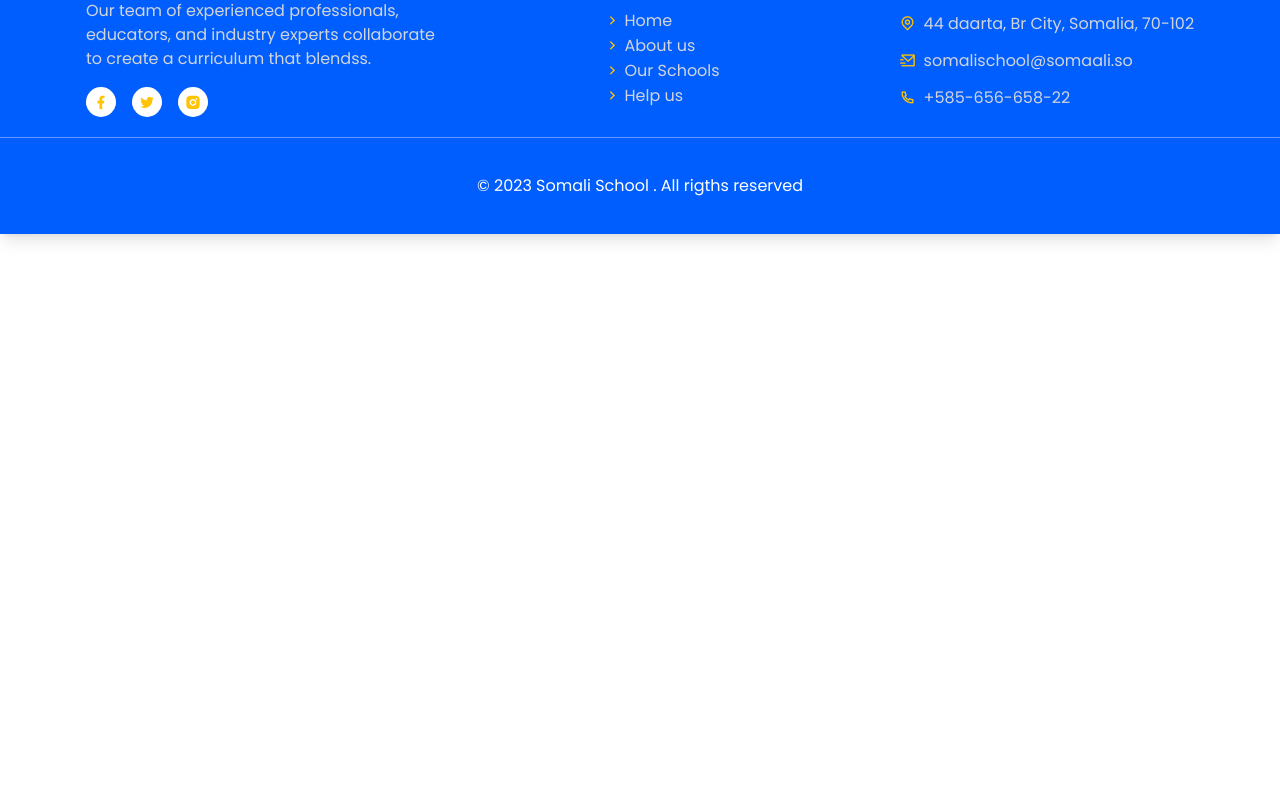
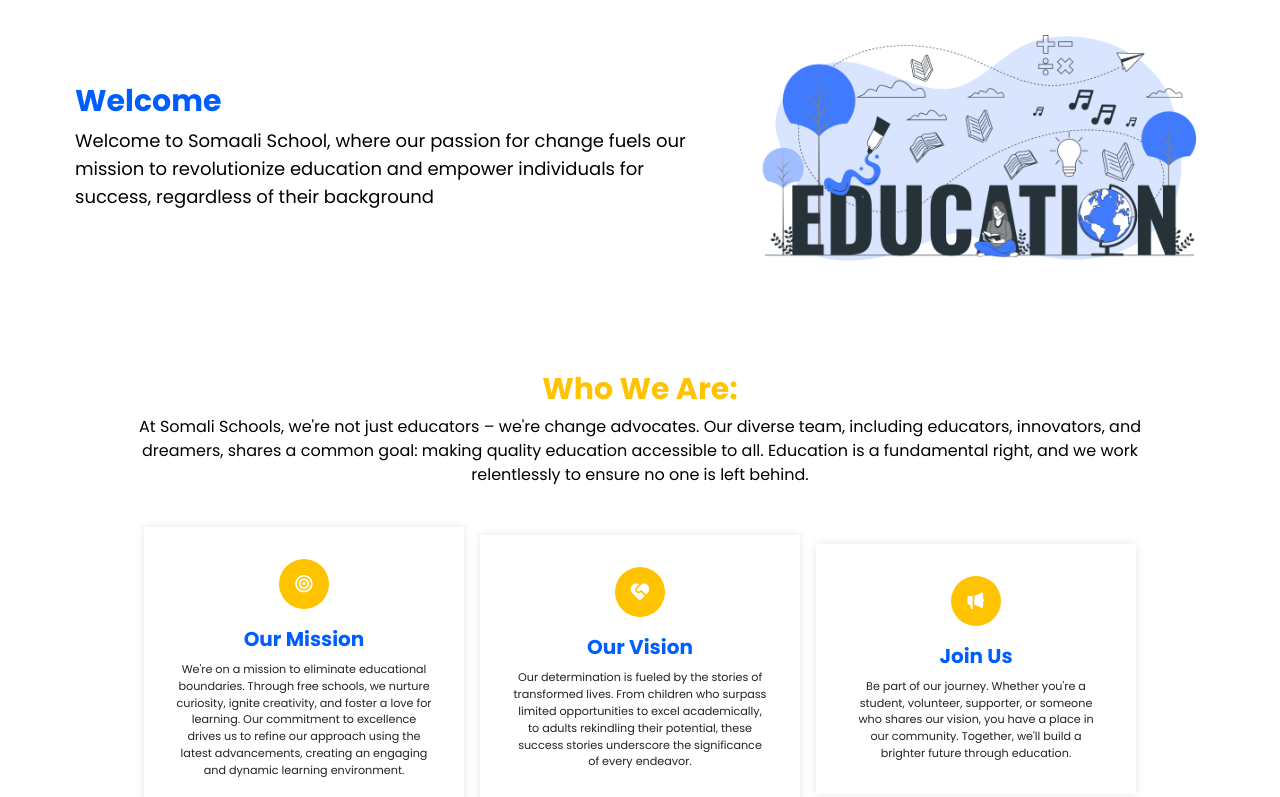
Before and after one commit to Amesasolutions/School-website, a React (Vite) app: page /About-us in a window 1280 px wide. Shown: the part 403-1200 px from the top of the page. Before the commit the page ends 800 px from the top, so only its background shows below. Built offline with nearby package versions, Linux system fonts and the light colour scheme.

Commit message:
done about us page

```diff
--- /dev/null
+++ b/src/components/AboutContent/Content.jsx
@@ -0,0 +1,134 @@
+import React from "react";
+import img from "../../assets/images/Education-bro.png";
+
+function Content() {
+  return (
+    <section className="!pt-8">
+      <div className="container overflow-y-hidden flex flex-col">
+        {/* ======= Welcome hero start ======== */}
+        <div className="flex items-center justify-between flex-col md:flex-row ">
+          <div className="flex flex-col items-center md:items-start gap-2">
+            <h2
+              data-aos="fade-right"
+              data-aos-duration="1500"
+              className="font-semibold text-3xl text-primaryColor"
+            >
+              Welcome
+            </h2>
+            <p
+              data-aos="fade-right"
+              data-aos-delay="50"
+              data-aos-duration="1300"
+              className="text-center md:text-left text-[0.8rem] md:text-lg"
+            >
+              Welcome to Somaali School, where our passion for change fuels our{" "}
+              <br className=" hidden md:block" />
+              mission to revolutionize education and empower individuals for{" "}
+              <br className=" hidden md:block" />
+              success, regardless of their background{" "}
+              <br className=" hidden md:block" />
+            </p>
+          </div>
+          <figure className="md:w-[28rem] w-[18rem]">
+            <img src={img} alt="" />
+          </figure>
+        </div>
+        {/* ======= Welcome hero start ======== */}
+        {/* ======= Content hero start ======== */}
+        <div className="flex flex-col items-center gap-8 ">
+          {/* ======= text top start ======== */}
+          <div className="flex flex-col gap-2 items-center">
+            <h2
+              data-aos="fade-up"
+              data-aos-duration="1500"
+              className="text-2xl md:text-3xl font-bold text-secondaryColor"
+            >
+              Who We Are:
+            </h2>
+            <p
+              data-aos="fade-right"
+              data-aos-duration="1200"
+              className="text-[0.8rem] md:text-[1rem] text-center whitespace-normal px-0 md:px-8"
+            >
+              At Somali Schools, we're not just educators – we're change
+              advocates. Our diverse team, including educators, innovators, and
+              dreamers, shares a common goal: making quality education
+              accessible to all. Education is a fundamental right, and we work
+              relentlessly to ensure no one is left behind.
+            </p>
+          </div>
+          {/* ======= text top end ======== */}
+          {/* ======= boxs start ======== */}
+          <div className="flex flex-wrap items-center justify-center gap-4 !overflow-hidden p-2">
+            <div
+              data-aos="fade-right"
+              data-aos-duration="1500"
+              className="w-full md:w-[20rem] flex flex-col gap-4 items-center justify-center p-8 bg-white shadow-[0px_0px_8px_rgba(0,0,0,0.1)] rounedd"
+            >
+              <div className="w-[50px] h-[50px] leading-[50px] text-center bg-secondaryColor text-white text-[1.3rem] rounded-full ">
+                <i class="ri-focus-2-line"></i>
+              </div>
+              <div className="flex flex-col items-center gap-2 ">
+                <h2 className="font-semibold text-xl text-primaryColor">
+                  Our Mission
+                </h2>
+                <p className="text-[0.7rem] text-center text-txtColor whitespace-normal">
+                  We're on a mission to eliminate educational boundaries.
+                  Through free schools, we nurture curiosity, ignite creativity,
+                  and foster a love for learning. Our commitment to excellence
+                  drives us to refine our approach using the latest
+                  advancements, creating an engaging and dynamic learning
+                  environment.
+                </p>
+              </div>
+            </div>
+            <div
+              data-aos="fade-up"
+              data-aos-duration="1300"
+              className="w-full md:w-[20rem] flex flex-col gap-4 items-center justify-center p-8 bg-white shadow-[0px_0px_8px_rgba(0,0,0,0.1)] rounedd"
+            >
+              <div className="w-[50px] h-[50px] leading-[50px] text-center bg-secondaryColor text-white text-[1.3rem] rounded-full ">
+              <i class="ri-service-fill"></i>
+              </div>
+              <div className="flex flex-col items-center gap-2 ">
+                <h2 className="font-semibold text-xl text-primaryColor">
+                  Our Vision
+                </h2>
+                <p className="text-[0.7rem] text-center text-txtColor whitespace-normal">
+                  Our determination is fueled by the stories of transformed
+                  lives. From children who surpass limited opportunities to
+                  excel academically, to adults rekindling their potential,
+                  these success stories underscore the significance of every
+                  endeavor.
+                </p>
+              </div>
+            </div>
+            <div
+            data-aos="fade-left"
+            data-aos-duration="1500"
+            className="w-full md:w-[20rem] flex flex-col gap-4 items-center justify-center p-8 bg-white shadow-[0px_0px_8px_rgba(0,0,0,0.1)] rounedd">
+              <div className="w-[50px] h-[50px] leading-[50px] text-center bg-secondaryColor text-white text-[1.3rem] rounded-full ">
+              <i class="ri-megaphone-fill"></i>
+              </div>
+              <div className="flex flex-col items-center gap-2 ">
+                <h2 className="font-semibold text-xl text-primaryColor">
+                  Join Us
+                </h2>
+                <p className="text-[0.7rem] text-center text-txtColor whitespace-normal">
+                  Be part of our journey. Whether you're a student, volunteer,
+                  supporter, or someone who shares our vision, you have a place
+                  in our community. Together, we'll build a brighter future
+                  through education.
+                </p>
+              </div>
+            </div>
+          </div>
+          {/* ======= boxs end ======== */}
+        </div>
+        {/* ======= Content hero end ======== */}
+      </div>
+    </section>
+  );
+}
+
+export default Content;
--- a/src/components/AboutContent/hero.jsx
+++ /dev/null
@@ -1,9 +0,0 @@
-import React from 'react'
-
-function hero() {
-  return (
-    <div>hero</div>
-  )
-}
-
-export default hero
--- a/src/components/Footer/Footer.jsx
+++ b/src/components/Footer/Footer.jsx
@@ -15,7 +15,7 @@ function Footer() {
         <div className='flex flex-wrap  justify-start  md:justify-center gap-6  md:gap-[15%] items-center w-full '>
           {/* first container */}
           <div>
-            <h1 className='text-white text-2xl'>Somali School</h1>
+            <h1 className='text-white text-2xl font-semibold'>Somali School</h1>
             <p className='py-2 text-gray-300'>Our team of experienced
               professionals, <br className=" hidden md:block" /> educators, and
               industry experts collaborate <br className=" hidden md:block" /> to
@@ -31,7 +31,7 @@ function Footer() {
 
           {/* second container */}
           <div className='flex flex-col gap-1'>
-            <h1 className='text-white text-[1.5rem]'>Quick links</h1>
+            <h1 className='text-white text-[1.5rem] font-medium'>Quick links</h1>
             <div className='flex flex-col'>
               <Link to='/'><p className='text-secondaryColor '><i class="ri-arrow-right-s-line"> <span className='text-gray-300 hover:text-secondaryColor'>Home</span> </i></p> </Link>
               <Link to='/About-us'><p className='text-secondaryColor '><i class="ri-arrow-right-s-line"> <span className='text-gray-300 hover:text-secondaryColor'>About us</span> </i></p> </Link>
@@ -42,7 +42,7 @@ function Footer() {
 
           {/* third container */}
           <div className='flex flex-col'>
-            <h1 className='text-white text-2xl mb-3'>Contact info</h1>
+            <h1 className='text-white text-2xl mb-3 font-medium'>Contact info</h1>
             <div className='flex flex-col gap-3 '>
               <p className='text-secondaryColor '><i class="ri-map-pin-line"><span className='text-gray-300 ml-2 '>44 daarta,  Br City, Somalia, 70-102</span> </i></p>
               <p className='text-secondaryColor '><i class="ri-mail-send-line"><span className='text-gray-300 ml-2 '>somalischool@somaali.so</span></i></p>
--- a/src/components/header/Header.jsx
+++ b/src/components/header/Header.jsx
@@ -115,7 +115,8 @@ function Header() {
               className="flex md:hidden items-center justify-center bg-primaryColor w-[40px] h-[40px] leading-[40px] text-center text-white
             text-2xl rounded-[5px] cursor-pointer"
             >
-              <i class="ri-menu-4-fill"></i>
+              {/* <i class="ri-menu-4-fill"></i> */}
+              <i class="ri-menu-3-fill"></i>
             </span>
           </div>
           {/* ===== menu right end ====== */}
--- a/src/pages/About.jsx
+++ b/src/pages/About.jsx
@@ -2,6 +2,7 @@ import React, {useEffect} from "react";
 import Header from "../components/header/Header";
 import Footer from "../components/Footer/Footer";
 import Cover from "../components/AboutContent/Cover";
+import Content from "../components/AboutContent/content";
 
 
 function About() {
@@ -13,6 +14,7 @@ function About() {
     <>
       <Header />
        <Cover/>
+       <Content/>
       <Footer />
     </>
   );
```
